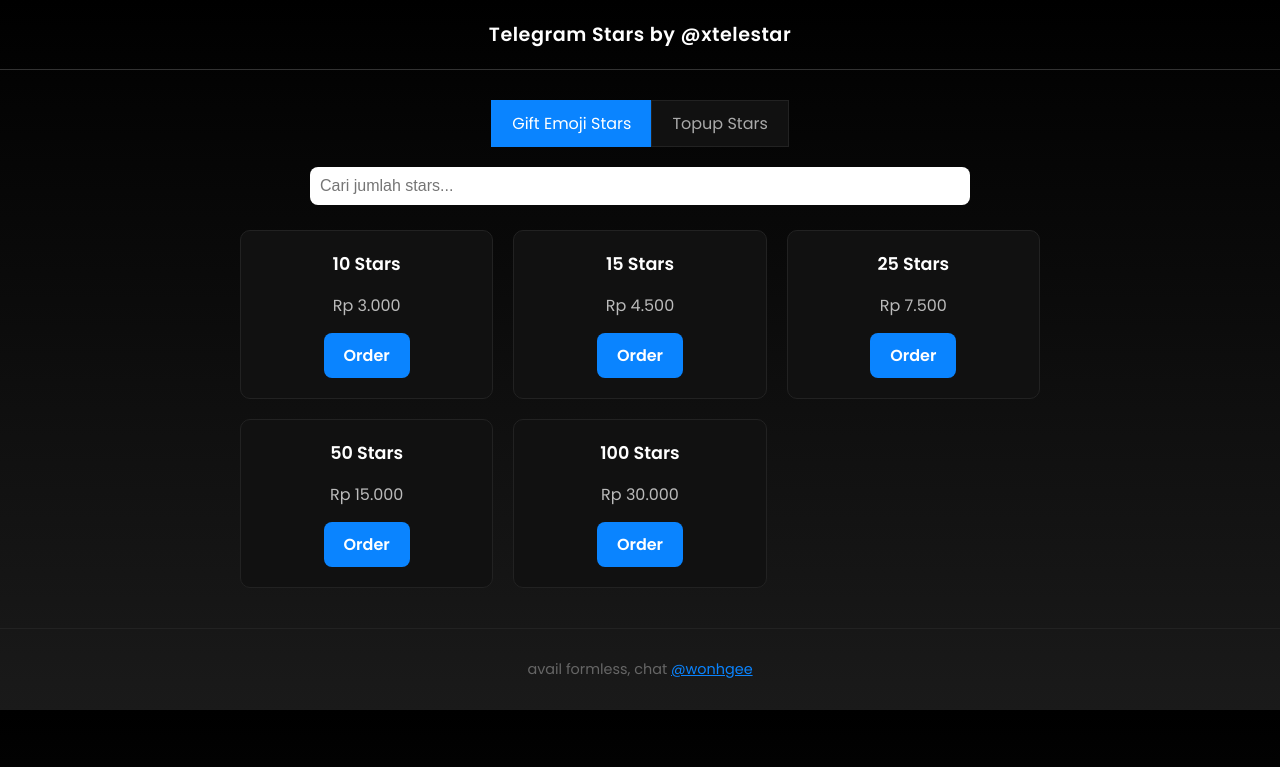
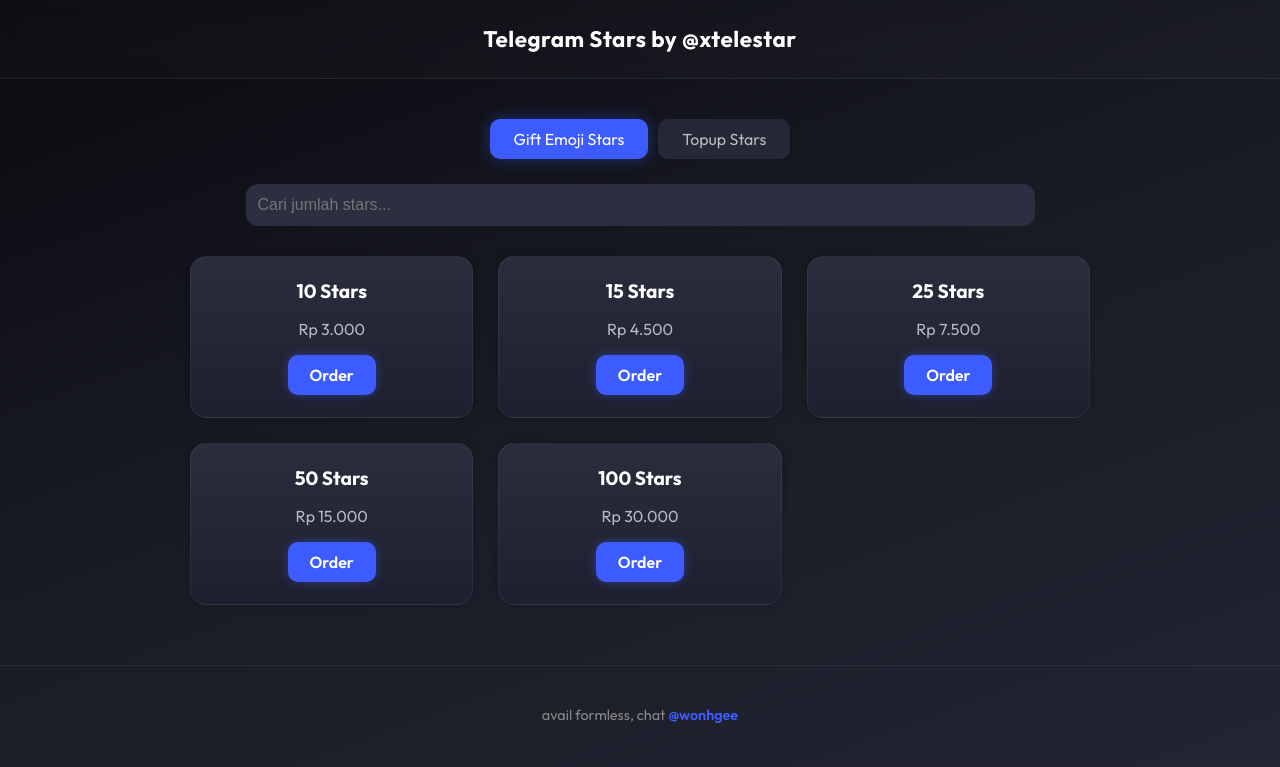
Before and after one commit to ricvess/xtelestars, a plain HTML site: page xtelestar.html in a window 1280 px wide. Drawn offline with Linux system fonts and the light colour scheme.

Commit message:
index.html
Updated styles, improved layout, and enhanced interactivity.

```diff
--- a/xtelestar.html
+++ b/xtelestar.html
@@ -4,123 +4,156 @@
   <meta charset="UTF-8" />
   <meta name="viewport" content="width=device-width, initial-scale=1.0" />
   <title>Xtelestar | Telegram Stars</title>
-  <link href="https://fonts.googleapis.com/css2?family=Poppins:wght@400;600&display=swap" rel="stylesheet">
+  <link href="https://fonts.googleapis.com/css2?family=Outfit:wght@400;600;700&display=swap" rel="stylesheet">
   <style>
     body {
-      font-family: 'Poppins', sans-serif;
-      background: linear-gradient(to bottom, #000, #1a1a1a);
+      font-family: 'Outfit', sans-serif;
+      background: linear-gradient(160deg, #0a0a10, #1a1c25, #222533);
       color: white;
       margin: 0;
       padding: 0;
+      min-height: 100vh;
     }
 
     header {
       text-align: center;
-      padding: 20px 0;
-      font-weight: 600;
-      font-size: 1.2rem;
-      border-bottom: 1px solid #333;
+      padding: 25px 0;
+      font-weight: 700;
+      font-size: 1.4rem;
       letter-spacing: 0.5px;
+      background: rgba(255,255,255,0.02);
+      border-bottom: 1px solid rgba(255,255,255,0.08);
+      backdrop-filter: blur(10px);
     }
 
     .container {
-      max-width: 800px;
-      margin: 30px auto;
+      max-width: 900px;
+      margin: 40px auto;
       padding: 0 20px;
     }
 
     .tabs {
       display: flex;
       justify-content: center;
-      margin-bottom: 20px;
+      margin-bottom: 25px;
+      gap: 10px;
     }
 
     .tab {
-      background: #111;
-      color: #aaa;
-      padding: 10px 20px;
+      background: #252836;
+      color: #bbb;
+      padding: 10px 24px;
       cursor: pointer;
-      border: 1px solid #222;
+      border-radius: 10px;
+      border: none;
       transition: 0.3s;
+      font-weight: 500;
+    }
+
+    .tab:hover {
+      background: #32364a;
     }
 
     .tab.active {
-      background: #0a84ff;
+      background: #3d5cff;
       color: white;
-      border-color: #0a84ff;
-    }
-
-    .tab:not(:last-child) {
-      border-right: none;
+      box-shadow: 0 0 15px rgba(61, 92, 255, 0.4);
     }
 
     .search-box {
       text-align: center;
-      margin-bottom: 25px;
+      margin-bottom: 30px;
     }
 
     .search-box input {
-      width: 80%;
-      padding: 10px;
-      border-radius: 8px;
+      width: 85%;
+      padding: 12px;
+      border-radius: 12px;
       border: none;
       outline: none;
       font-size: 1rem;
+      background: #2c2f3f;
+      color: white;
+      transition: 0.3s;
+    }
+
+    .search-box input:focus {
+      background: #343850;
+      box-shadow: 0 0 10px rgba(61, 92, 255, 0.3);
     }
 
     .product-list {
       display: grid;
-      grid-template-columns: repeat(auto-fit, minmax(220px, 1fr));
-      gap: 20px;
+      grid-template-columns: repeat(auto-fit, minmax(230px, 1fr));
+      gap: 25px;
+      animation: fadeIn 0.4s ease;
+    }
+
+    @keyframes fadeIn {
+      from { opacity: 0; transform: translateY(10px); }
+      to { opacity: 1; transform: translateY(0); }
     }
 
     .card {
-      background: #111;
-      padding: 20px;
-      border-radius: 10px;
+      background: linear-gradient(180deg, #2a2d3b, #1e2030);
+      padding: 22px;
+      border-radius: 16px;
       text-align: center;
-      border: 1px solid #222;
+      border: 1px solid rgba(255,255,255,0.06);
       transition: 0.3s;
+      box-shadow: 0 0 8px rgba(0,0,0,0.2);
     }
 
     .card:hover {
-      transform: translateY(-5px);
-      border-color: #0a84ff;
+      transform: translateY(-6px);
+      box-shadow: 0 0 15px rgba(61, 92, 255, 0.3);
     }
 
     .card h3 {
-      margin: 0 0 10px 0;
-      font-size: 1.1rem;
+      margin: 0 0 8px 0;
+      font-size: 1.2rem;
       color: #fff;
     }
 
     .card p {
-      color: #bbb;
-      margin-bottom: 15px;
+      color: #b6b8c4;
+      margin-bottom: 16px;
     }
 
     .order-btn {
       display: inline-block;
-      background: #0a84ff;
+      background: #3d5cff;
       color: white;
-      padding: 10px 20px;
-      border-radius: 8px;
+      padding: 10px 22px;
+      border-radius: 10px;
       text-decoration: none;
       font-weight: 600;
       transition: 0.3s;
+      box-shadow: 0 0 10px rgba(61, 92, 255, 0.4);
     }
 
     .order-btn:hover {
-      background: #0071e3;
+      background: #5672ff;
+      box-shadow: 0 0 18px rgba(61, 92, 255, 0.6);
     }
 
     footer {
       text-align: center;
-      color: #666;
+      color: #888;
       font-size: 0.9rem;
-      padding: 30px 0;
-      border-top: 1px solid #222;
-      margin-top: 40px;
+      padding: 40px 0;
+      border-top: 1px solid rgba(255,255,255,0.05);
+      margin-top: 60px;
+    }
+
+    footer a {
+      color: #3d5cff;
+      text-decoration: none;
+      font-weight: 600;
+    }
+
+    footer a:hover {
+      color: #5672ff;
     }
   </style>
 </head>
@@ -141,7 +174,7 @@
     <div id="topup-list" class="product-list" style="display:none;"></div>
   </div>
 
-  <footer>avail formless, chat <a href="https://t.me/wonhgee" style="color:#0a84ff;">@wonhgee</a></footer>
+  <footer>avail formless, chat <a href="https://t.me/wonhgee">@wonhgee</a></footer>
 
   <script>
     const giftData = [
```
